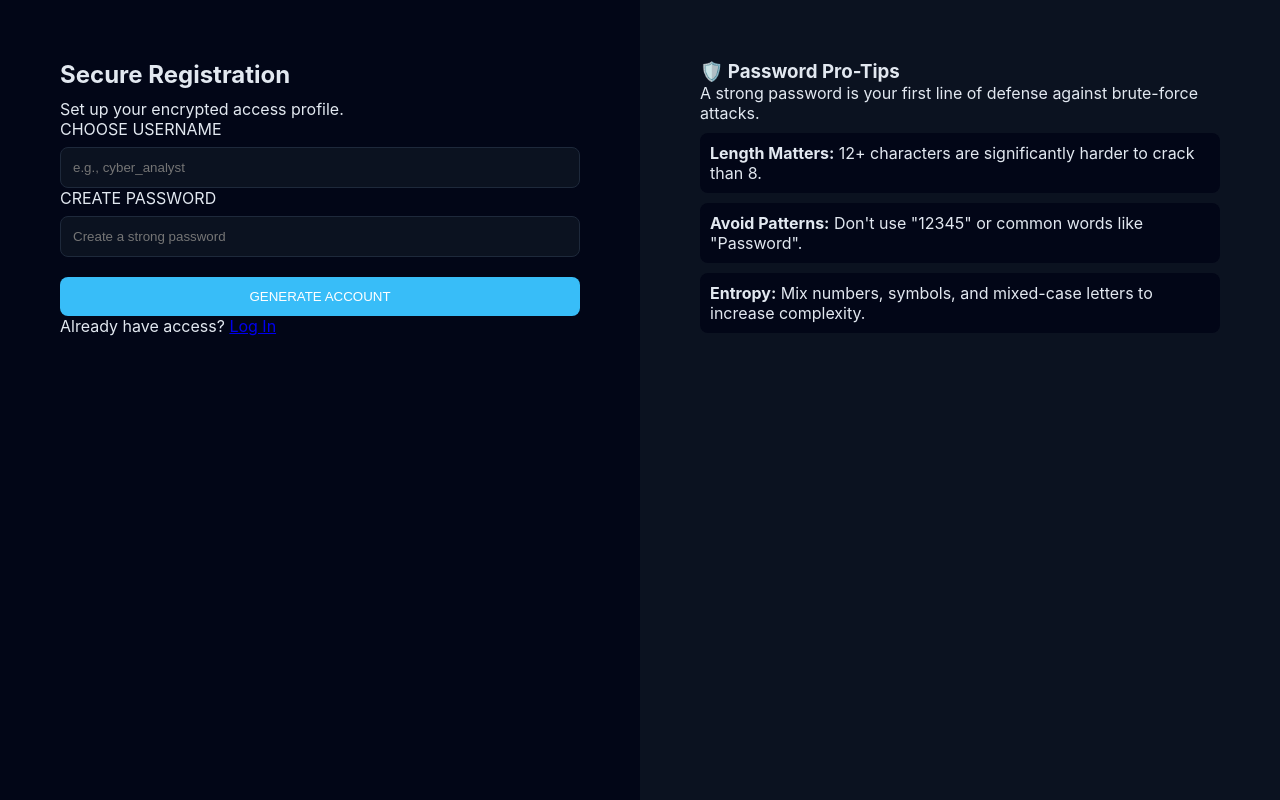
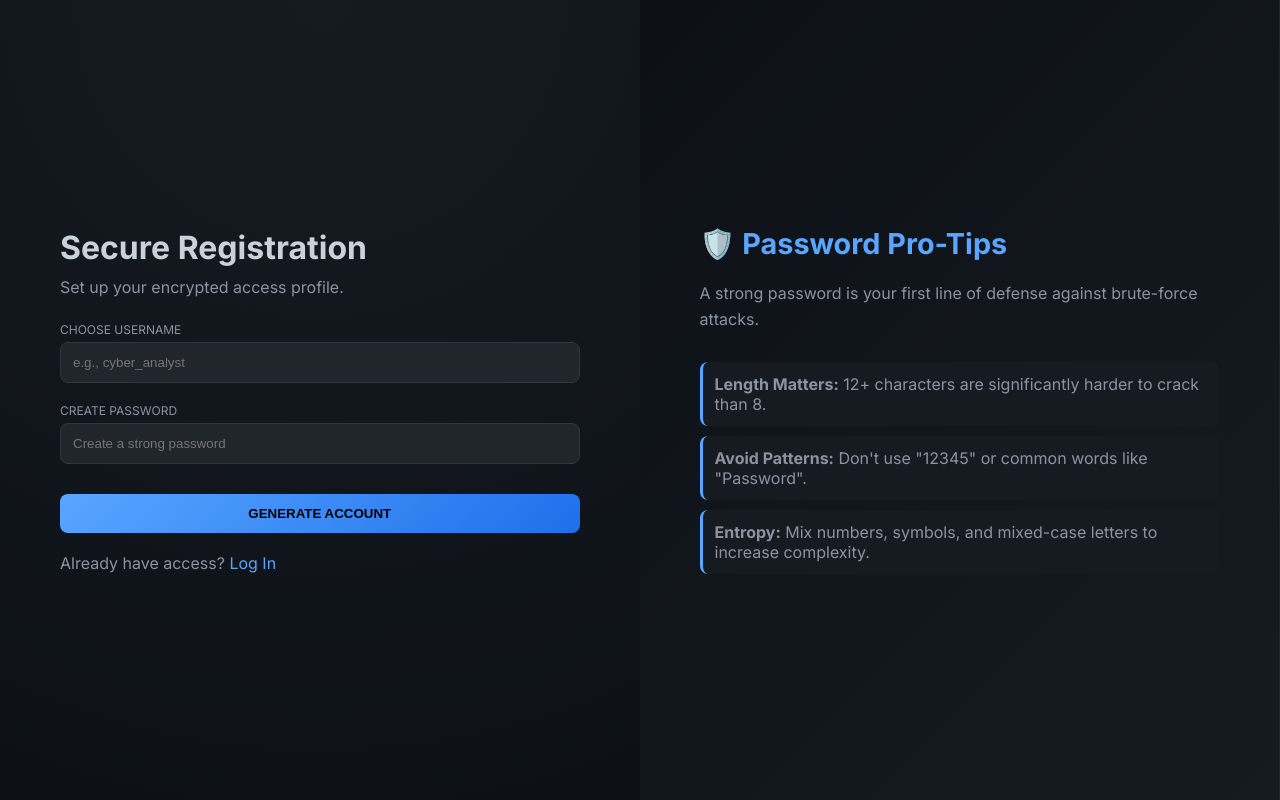
Before and after one commit to AditAdhikari/OSINT, a Flask app: page /register in a window 1280 px wide. Run offline with Flask 3, Linux system fonts and the light colour scheme.

Commit message:
Updated UI: improved login & register design, fixed CSS conflicts

```diff
--- a/app.py
+++ b/app.py
@@ -1,198 +1,171 @@
 import os
+import json
 import socket
-import json
-import requests
 from flask import Flask, render_template, request, redirect, url_for, session, flash
 from functools import wraps
 
-# Custom modules
 from stats_utils import get_live_stats
 from password_checker import check_password_strength
 from auth_handler import register_user, login_user
 
 app = Flask(__name__)
-app.secret_key = os.environ.get("SECRET_KEY", "dev_key")
+app.secret_key = "cyber_security_secret_key"
 
-# Base directory
 BASE_DIR = os.path.dirname(os.path.abspath(__file__))
 
-# File paths
 DATA_PATH = os.path.join(BASE_DIR, 'data', 'breaches.json')
 WHOIS_PATH = os.path.join(BASE_DIR, 'data', 'whois_registry.json')
 
-# Load breach data safely
-try:
-    email_index, stats_data = get_live_stats(DATA_PATH)
-except Exception as e:
-    print("Error loading breach data:", e)
-    email_index, stats_data = {}, {}
+# Load data safely
+email_index, stats_data = get_live_stats(DATA_PATH)
 
-# =========================
-# LOGIN REQUIRED DECORATOR
-# =========================
+# 🔐 LOGIN REQUIRED
 def login_required(f):
     @wraps(f)
-    def wrapper(*args, **kwargs):
+    def decorated_function(*args, **kwargs):
         if 'user' not in session:
+            flash("🔒 Please login first.", "danger")
             return redirect(url_for('login'))
         return f(*args, **kwargs)
-    return wrapper
-
-# =========================
-# ROUTES
-# =========================
-
-@app.route('/')
-def index():
-    return render_template('index.html')
+    return decorated_function
 
 
-# =========================
-# AUTH
-# =========================
+# 🏠 HOME
+@app.route("/", methods=["GET", "POST"])
+@login_required
+def index():
+    result, error, risk = [], None, None
 
-@app.route('/login', methods=['GET', 'POST'])
-def login():
-    if request.method == 'POST':
-        user = login_user(request.form['email'], request.form['password'])
-        if user:
-            session['user'] = user
-            return redirect(url_for('index'))
+    if request.method == "POST":
+        email = (request.form.get("email") or "").lower().strip()
+        result = email_index.get(email, [])
+
+        if result:
+            avg = sum([r.get("severity", 0) for r in result]) / len(result)
+            if avg >= 8:
+                risk = "🔴 CRITICAL"
+            elif avg >= 5:
+                risk = "🟠 MEDIUM"
+            else:
+                risk = "🟢 LOW"
         else:
-            flash("Invalid credentials")
-    return render_template('login.html')
+            error = "✅ No breaches found."
+
+    return render_template("index.html", result=result, error=error, risk=risk)
 
 
-@app.route('/register', methods=['GET', 'POST'])
-def register():
-    if request.method == 'POST':
-        success = register_user(request.form['email'], request.form['password'])
-        if success:
-            flash("Registered successfully. Please login.")
-            return redirect(url_for('login'))
-        else:
-            flash("User already exists")
-    return render_template('register.html')
+# 📊 STATS
+@app.route("/stats")
+@login_required
+def stats_page():
+    _, latest_stats = get_live_stats(DATA_PATH)
+    return render_template("stats.html", stats=latest_stats)
 
 
-@app.route('/logout')
-def logout():
-    session.clear()
-    return redirect(url_for('login'))
+# 🔑 PASSWORD CHECK
+@app.route("/password-check", methods=["GET", "POST"])
+@login_required
+def password_page():
+    strength = None
+
+    if request.method == "POST":
+        password = request.form.get("password")
+        if password:
+            strength = check_password_strength(password)
+
+    return render_template("password_check.html", strength=strength)
 
 
-# =========================
-# EMAIL BREACH CHECK
-# =========================
-
-@app.route('/check', methods=['POST'])
-@login_required
-def check_email():
-    email = request.form['email'].lower()
-
-    breaches = email_index.get(email, [])
-
-    return render_template(
-        'index.html',
-        email=email,
-        breaches=breaches,
-        found=bool(breaches)
-    )
-
-
-# =========================
-# PASSWORD CHECK
-# =========================
-
-@app.route('/password', methods=['GET', 'POST'])
-@login_required
-def password():
-    result = None
-
-    if request.method == 'POST':
-        pwd = request.form['password']
-        result = check_password_strength(pwd)
-
-    return render_template('password_check.html', result=result)
-
-
-# =========================
-# WHOIS LOOKUP
-# =========================
-
+# 🌐 WHOIS
 @app.route('/whois', methods=['GET', 'POST'])
 @login_required
 def whois():
     result = None
+    domain_query = ""
 
     if request.method == 'POST':
-        domain = request.form['domain'].lower()
+        domain_query = request.form.get('domain', '').strip().lower()
+        domain_query = domain_query.replace("https://", "").replace("http://", "")
+        domain_query = domain_query.replace("www.", "")
+        domain_query = domain_query.split("/")[0]
 
         try:
-            with open(WHOIS_PATH, 'r') as f:
-                data = json.load(f)
+            if os.path.exists(WHOIS_PATH):
+                with open(WHOIS_PATH, 'r', encoding='utf-8') as f:
+                    db = json.load(f)
 
-            result = data.get(domain, {"error": "Domain not found"})
+                for key in db:
+                    if key.strip().lower() == domain_query:
+                        result = db[key]
+                        break
+            else:
+                flash("❌ WHOIS database not found", "danger")
+
         except Exception as e:
-            result = {"error": str(e)}
+            flash(f"❌ Error: {str(e)}", "danger")
 
-    return render_template('whois.html', result=result)
+    return render_template('whois.html', result=result, domain=domain_query)
 
 
-# =========================
-# DOMAIN → IP + IP INFO
-# =========================
-
-@app.route('/ip', methods=['GET', 'POST'])
+# 🌍 IP LOOKUP (FIXED)
+@app.route('/ip-lookup', methods=['GET', 'POST'])
 @login_required
 def ip_lookup():
-    results = []
+    ips = []
+    error = None
+    domain = ""
 
-    if request.method == 'POST':
-        domain = request.form['domain']
+    if request.method == "POST":
+        domain = request.form.get("domain", "").strip()
 
         try:
-            ip = socket.gethostbyname(domain)
+            _, _, ipaddrlist = socket.gethostbyname_ex(domain)
+            ips = ipaddrlist
+        except Exception:
+            error = "❌ Could not resolve domain."
 
-            # Get IP info
-            try:
-                res = requests.get(f"http://ip-api.com/json/{ip}").json()
-                country = res.get("country", "Unknown")
-                isp = res.get("isp", "Unknown")
-            except:
-                country = "Unknown"
-                isp = "Unknown"
-
-            results.append({
-                "domain": domain,
-                "ip": ip,
-                "country": country,
-                "isp": isp
-            })
-
-        except Exception as e:
-            results.append({
-                "domain": domain,
-                "error": str(e)
-            })
-
-    return render_template('ip_lookup.html', results=results)
+    return render_template("ip_lookup.html", ips=ips, error=error, domain=domain)
 
 
-# =========================
-# STATS
-# =========================
+# 👤 REGISTER
+@app.route("/register", methods=["GET", "POST"])
+def register():
+    if 'user' in session:
+        return redirect(url_for('index'))
 
-@app.route('/stats')
-@login_required
-def stats():
-    return render_template('stats.html', stats=stats_data)
+    if request.method == "POST":
+        success, msg = register_user(request.form['username'], request.form['password'])
+        flash(msg)
+        if success:
+            return redirect(url_for("login"))
+
+    return render_template("register.html")
 
 
-# =========================
-# RUN
-# =========================
+# 🔐 LOGIN
+@app.route("/login", methods=["GET", "POST"])
+def login():
+    if 'user' in session:
+        return redirect(url_for('index'))
+
+    if request.method == "POST":
+        success, msg = login_user(request.form['username'], request.form['password'])
+        if success:
+            session['user'] = request.form['username']
+            return redirect(url_for('index'))
+
+        flash(msg, "danger")
+
+    return render_template("login.html")
+
+
+# 🚪 LOGOUT
+@app.route("/logout")
+def logout():
+    session.pop('user', None)
+    flash("Logged out successfully.")
+    return redirect(url_for('login'))
+
 
 if __name__ == "__main__":
-    port = int(os.environ.get("PORT", 5000))
-    app.run(host="0.0.0.0", port=port)
+    app.run(debug=True)
--- a/data/users.json
+++ b/data/users.json
@@ -1,4 +1,5 @@
 {
-    "admin": "scrypt:32768:8:1$HUs6EdLS1vUnH0Sz$63292f1a1438492a8919dd923d2ee679017d19888d06ae7c0b5f88ac7b8c8198500cc9e4ef8d112cc47e88755085a3ba0b7a9bb15c3c12e22280ae622925d72d",
-    "adit": "scrypt:32768:8:1$8CNapbJn9iQQBRj7$775e2bcd7b30851a41977761b646c0d615cd409438e341bd7d4fec61c12a836cd037c409a760d88d0a3448cc855c6ddb722afa7d765e6cac1b290471003ec285"
+    "adit ": "scrypt:32768:8:1$ja8TG7gYJgN22S8u$e379e0e8c17d9974487675bd0267b147a14148a0d5aa36b272cfc64e3974a2255148fa018f8c309d607534347a8bd4d453c0c9c499cf12d0ba02ff6e17824514",
+    "adhikari": "scrypt:32768:8:1$KVSDabXHjAqtg5mP$d090d5ff82d7661f70125e3d89cd4800e9235e9678d32c6b6be19218979c8b30648dd40ae587819baa4140cdb0d7088b0a02585646739de093d8521c1e02fa82",
+    "admin": "scrypt:32768:8:1$3K1XM4AgRKiwzr5X$45fcf9649574630c2cebb72bc9858821776d4093bbd14f495b6b0077c2a9d11482fa197c114123823110abbaa3cc0b3db887a135a51a029ca4f11465906555c5"
 }
--- a/static/style.css
+++ b/static/style.css
@@ -1,52 +1,42 @@
-/* =========================
-   GLOBAL VARIABLES
-========================= */
-:root {
-    --bg-dark: #020617;
-    --bg-card: #0b1220;
-    --border: #1e293b;
-    --text-primary: #e2e8f0;
-    --text-secondary: #94a3b8;
-
-    --accent-blue: #38bdf8;
-    --accent-blue-dark: #2563eb;
-
-    --danger: #ef4444;
-    --warning: #f59e0b;
-    --success: #22c55e;
-}
-
-/* =========================
-   BASE
-========================= */
+/* RESET */
 * {
     margin: 0;
     padding: 0;
     box-sizing: border-box;
 }
 
+/* VARIABLES */
+:root {
+    --bg-dark: #0d1117;
+    --card-bg: #161b22;
+    --accent-blue: #58a6ff;
+    --text-primary: #c9d1d9;
+    --text-secondary: #8b949e;
+    --danger: #ff4d4f;
+    --warning: #f39c12;
+    --success: #2ecc71;
+}
+
+/* BODY */
 body {
     font-family: 'Inter', sans-serif;
-    background: radial-gradient(circle at top, #020617, #000);
+    background: var(--bg-dark);
     color: var(--text-primary);
 }
 
-/* =========================
-   NAVBAR
-========================= */
+/* NAVBAR */
 .navbar {
     display: flex;
     justify-content: space-between;
     align-items: center;
-    padding: 15px 40px;
-    background: rgba(2,6,23,0.9);
-    border-bottom: 1px solid var(--border);
-    backdrop-filter: blur(10px);
+    padding: 15px 30px;
+    background: #010409;
+    border-bottom: 1px solid #21262d;
 }
 
 .logo {
+    font-weight: 700;
     font-size: 1.2rem;
-    font-weight: 700;
     color: var(--accent-blue);
 }
 
@@ -54,7 +44,6 @@ body {
     margin-left: 20px;
     text-decoration: none;
     color: var(--text-secondary);
-    font-weight: 500;
     transition: 0.3s;
 }
 
@@ -62,258 +51,284 @@ body {
     color: var(--accent-blue);
 }
 
-/* =========================
-   HERO
-========================= */
+/* HERO */
 .hero {
     text-align: center;
     padding: 60px 20px;
 }
 
 .hero h1 {
-    font-size: 2.2rem;
+    font-size: 2rem;
     margin-bottom: 10px;
 }
 
 .hero p {
     color: var(--text-secondary);
-    margin-bottom: 20px;
+    margin-bottom: 25px;
 }
 
-/* =========================
-   SEARCH BOX
-========================= */
+/* SEARCH BOX */
 .search-box {
-    margin-top: 20px;
+    display: flex;
+    justify-content: center;
+    gap: 10px;
 }
 
 .search-box input {
-    padding: 14px;
-    width: 320px;
-    border-radius: 10px;
-    border: 1px solid var(--border);
-    background: #020617;
+    padding: 12px;
+    width: 300px;
+    border-radius: 6px;
+    border: none;
+    background: #21262d;
     color: white;
 }
 
 .search-box button {
-    padding: 14px 20px;
-    border-radius: 10px;
+    padding: 12px 20px;
     border: none;
-    background: linear-gradient(135deg, var(--accent-blue), var(--accent-blue-dark));
-    color: white;
+    border-radius: 6px;
+    background: var(--accent-blue);
+    color: black;
     cursor: pointer;
-    margin-left: 10px;
-    transition: 0.3s;
 }
 
-.search-box button:hover {
-    opacity: 0.85;
+/* CONTAINER */
+.container {
+    width: 90%;
+    max-width: 1100px;
+    margin: auto;
+    margin-top: 30px;
 }
 
-/* =========================
-   CONTAINER
-========================= */
-.container {
-    max-width: 1100px;
-    margin: auto;
-    padding: 20px;
-}
-
-/* =========================
-   GRID
-========================= */
+/* GRID */
 .grid {
     display: grid;
     grid-template-columns: repeat(auto-fit, minmax(250px, 1fr));
     gap: 20px;
 }
 
-/* =========================
-   CARDS
-========================= */
+/* CARD */
 .card {
-    background: var(--bg-card);
-    border: 1px solid var(--border);
-    border-radius: 14px;
+    background: var(--card-bg);
     padding: 20px;
-    transition: 0.3s;
-    box-shadow: 0 10px 30px rgba(0,0,0,0.4);
+    border-radius: 10px;
+    border: 1px solid #30363d;
 }
 
-.card:hover {
-    transform: translateY(-5px);
+/* SECTION TITLE */
+.section-title {
+    margin-bottom: 20px;
 }
 
-.card h3 {
-    margin-bottom: 10px;
-    color: var(--accent-blue);
+/* BADGES */
+.badge {
+    padding: 5px 10px;
+    border-radius: 6px;
+    background: #21262d;
+    font-size: 0.9rem;
 }
 
-/* =========================
-   BADGES
-========================= */
-.badge {
-    display: inline-block;
-    padding: 8px 12px;
-    border-radius: 999px;
-    font-size: 0.8rem;
-    margin: 5px;
-    border: 1px solid var(--border);
+.badge.high {
+    background: var(--danger);
+}
+
+.badge.medium {
+    background: var(--warning);
 }
 
 .badge.low {
-    background: rgba(34,197,94,0.1);
-    color: var(--success);
+    background: var(--success);
 }
 
-.badge.medium {
-    background: rgba(245,158,11,0.1);
-    color: var(--warning);
+/* ALERT */
+.alert {
+    background: rgba(255, 77, 79, 0.1);
+    padding: 15px;
+    border-left: 4px solid var(--danger);
+    margin-bottom: 20px;
 }
 
-.badge.high {
-    background: rgba(239,68,68,0.1);
-    color: var(--danger);
+/* SAFE BOX */
+.safe-box {
+    background: rgba(46, 204, 113, 0.1);
+    padding: 15px;
+    border-left: 4px solid var(--success);
+    margin-bottom: 20px;
 }
 
-/* =========================
-   ALERTS
-========================= */
-.alert {
-    padding: 15px;
-    border-radius: 10px;
-    background: rgba(239,68,68,0.1);
-    border: 1px solid var(--danger);
-    margin-top: 20px;
+/* BUTTON */
+.back-btn {
+    padding: 10px 20px;
+    background: var(--accent-blue);
+    color: black;
+    text-decoration: none;
+    border-radius: 6px;
 }
 
-.safe-box {
-    padding: 15px;
-    border-radius: 10px;
-    background: rgba(34,197,94,0.1);
-    border: 1px solid var(--success);
-    margin-top: 20px;
-}
+/* ================= AUTH PAGES (UPGRADED) ================= */
 
-/* =========================
-   TEXT COLORS
-========================= */
-.danger {
-    color: var(--danger);
-}
-
-.safe {
-    color: var(--success);
-}
-
-/* =========================
-   TITLES
-========================= */
-.section-title {
-    margin: 30px 0 15px;
-    font-size: 1.5rem;
-}
-
-/* =========================
-   BUTTON
-========================= */
-.back-btn {
-    display: inline-block;
-    padding: 10px 18px;
-    border-radius: 8px;
-    background: #1e293b;
-    color: white;
-    text-decoration: none;
-    margin-top: 20px;
-}
-
-.back-btn:hover {
-    background: var(--accent-blue-dark);
-}
-
-/* =========================
-   AUTH (LOGIN / REGISTER)
-========================= */
 .auth-container {
     display: flex;
     min-height: 100vh;
 }
 
+/* LEFT PANEL (MODERN LOOK) */
+.auth-info-panel {
+    flex: 1;
+    background: linear-gradient(135deg, #0d1117, #161b22);
+    padding: 60px;
+    display: flex;
+    flex-direction: column;
+    justify-content: center;
+    border-right: 1px solid #21262d;
+}
+
+.auth-info-panel h3 {
+    margin-bottom: 20px;
+    color: var(--accent-blue);
+    font-size: 1.8rem;
+}
+
+.auth-info-panel p {
+    margin-bottom: 20px;
+    color: var(--text-secondary);
+    line-height: 1.6;
+}
+
+.info-list {
+    margin-top: 20px;
+}
+
+.info-list li {
+    margin-bottom: 12px;
+    color: var(--text-secondary);
+}
+
+/* RIGHT CARD (GLASS EFFECT) */
 .auth-card {
     flex: 1;
+    display: flex;
+    flex-direction: column;
+    justify-content: center;
     padding: 60px;
-    background: #020617;
+    background: radial-gradient(circle at top, #161b22, #0d1117);
 }
 
 .auth-card h2 {
     margin-bottom: 10px;
+    font-size: 2rem;
 }
 
+.auth-card p {
+    margin-bottom: 25px;
+    color: var(--text-secondary);
+}
+
+/* FORM */
+.auth-form {
+    display: flex;
+    flex-direction: column;
+}
+
+.form-group {
+    margin-bottom: 20px;
+}
+
+.form-group label {
+    font-size: 12px;
+    color: var(--text-secondary);
+    margin-bottom: 5px;
+    display: block;
+}
+
+/* INPUT (GLOW EFFECT) */
 .auth-input {
     width: 100%;
     padding: 12px;
-    margin-top: 8px;
+    background: #21262d;
+    border: 1px solid #30363d;
     border-radius: 8px;
-    border: 1px solid var(--border);
-    background: #0b1220;
     color: white;
+    transition: 0.3s;
 }
 
+.auth-input:focus {
+    border-color: var(--accent-blue);
+    box-shadow: 0 0 10px rgba(88, 166, 255, 0.4);
+    outline: none;
+}
+
+/* BUTTON (MODERN HOVER) */
 .auth-btn {
+    padding: 12px;
+    border: none;
+    border-radius: 8px;
+    background: linear-gradient(135deg, #58a6ff, #1f6feb);
+    color: black;
+    font-weight: 600;
+    cursor: pointer;
+    margin-top: 10px;
+    transition: 0.3s;
+}
+
+.auth-btn:hover {
+    transform: translateY(-2px);
+    box-shadow: 0 0 15px rgba(88, 166, 255, 0.5);
+}
+
+/* FOOTER */
+.auth-footer {
     margin-top: 20px;
-    width: 100%;
+    color: var(--text-secondary);
+}
+
+.auth-footer a {
+    color: var(--accent-blue);
+    text-decoration: none;
+}
+
+/* FLASH */
+.flash-msg {
+    background: rgba(255, 77, 79, 0.15);
+    color: var(--danger);
+    padding: 10px;
+    margin-bottom: 10px;
+    border-radius: 6px;
+    border-left: 3px solid var(--danger);
+}
+
+/* REGISTER EXTRA TIP BOX */
+.tip-box {
+    background: #161b22;
     padding: 12px;
     border-radius: 8px;
-    border: none;
-    background: var(--accent-blue);
-    color: white;
-    cursor: pointer;
+    margin-top: 10px;
+    border-left: 3px solid var(--accent-blue);
+    color: var(--text-secondary);
 }
 
-.auth-info-panel {
-    flex: 1;
-    background: #0b1220;
-    padding: 60px;
+/* RESPONSIVE */
+@media (max-width: 768px) {
+    .auth-container {
+        flex-direction: column;
+    }
+
+    .auth-info-panel {
+        display: none;
+    }
 }
 
-.info-list li {
-    margin: 10px 0;
-}
+/* RESPONSIVE */
+@media (max-width: 768px) {
+    .auth-container {
+        flex-direction: column;
+    }
 
-.tip-box {
-    background: #020617;
-    padding: 10px;
-    margin-top: 10px;
-    border-radius: 8px;
-}
-
-/* =========================
-   STATS CARD
-========================= */
-.stat-card {
-    text-align: center;
-}
-
-.stat-card h3 {
-    font-size: 2rem;
-}
-
-/* =========================
-   RESPONSIVE
-========================= */
-@media(max-width: 768px) {
-    .auth-container {
+    .search-box {
         flex-direction: column;
     }
 
     .search-box input {
         width: 100%;
-        margin-bottom: 10px;
-    }
-
-    .search-box button {
-        width: 100%;
-        margin-left: 0;
     }
 }
--- a/templates/index.html
+++ b/templates/index.html
@@ -34,7 +34,7 @@
     <h1>Check if your email has been compromised</h1>
     <p>Search across thousands of breached records securely.</p>
 
-    <form method="POST" class="search-box">
+    <form class="search-box" method="POST" action="/">
         <input type="email" name="email" placeholder="Enter email address..." required>
         <button type="submit">Check</button>
     </form>
@@ -102,6 +102,7 @@
             <h3>3. Use a Password Manager</h3>
             <p>Stop reusing passwords. Use a tool like Bitwarden or KeepassXC (popular in Kali Linux) to store unique, strong passwords for every site.</p>
         </div>
+        <br
     </div>
 </div>
 
--- a/templates/login.html
+++ b/templates/login.html
@@ -3,8 +3,9 @@
 <head>
     <title>Login | BreachCheck</title>
     <link rel="stylesheet" href="{{ url_for('static', filename='style.css') }}">
+    <link href="https://fonts.googleapis.com/css2?family=Inter:wght@400;600;700&display=swap" rel="stylesheet">
 </head>
-<body>
+<body class="auth-page">
 
     <div class="auth-container">
         <div class="auth-info-panel">
--- a/templates/register.html
+++ b/templates/register.html
@@ -3,8 +3,9 @@
 <head>
     <title>Register | BreachCheck</title>
     <link rel="stylesheet" href="{{ url_for('static', filename='style.css') }}">
+    <link href="https://fonts.googleapis.com/css2?family=Inter:wght@400;600;700&display=swap" rel="stylesheet">
 </head>
-<body>
+<body class="auth-page"></body>
     <div class="auth-container">
         <div class="auth-card">
             <h2>Secure Registration</h2>
--- a/templates/whois.html
+++ b/templates/whois.html
@@ -31,7 +31,7 @@
         <h1>WHOIS Intelligence</h1>
         <p>Identify domain owners and registration metadata from our secure registry.</p>
 
-        <form class="search-box" method="POST">
+        <form class="search-box" method="POST" action="{{ url_for('whois') }}">
             <input type="text" name="domain" placeholder="Enter domain (e.g., google.com)" value="{{ domain }}" required>
             <button type="submit">Analyze</button>
         </form>
```
